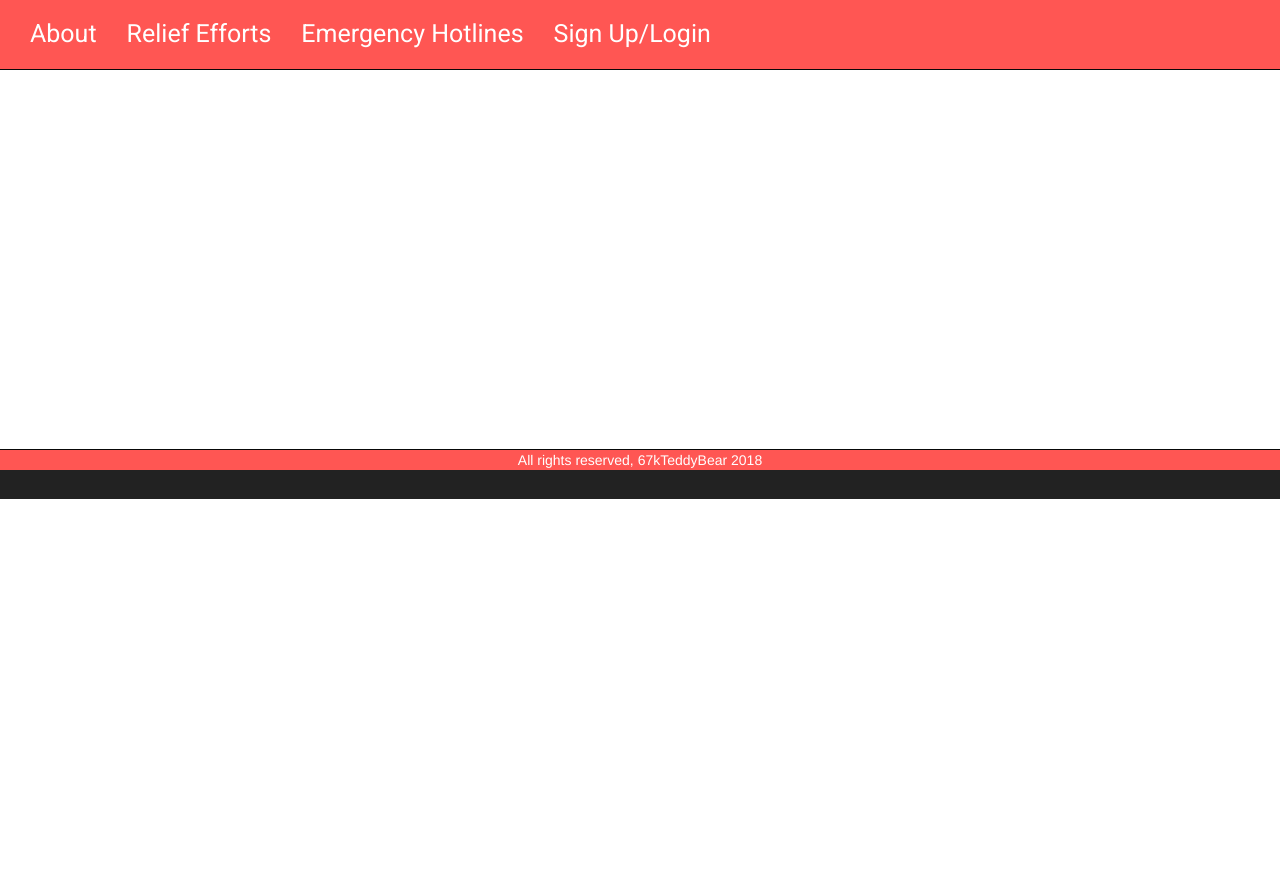
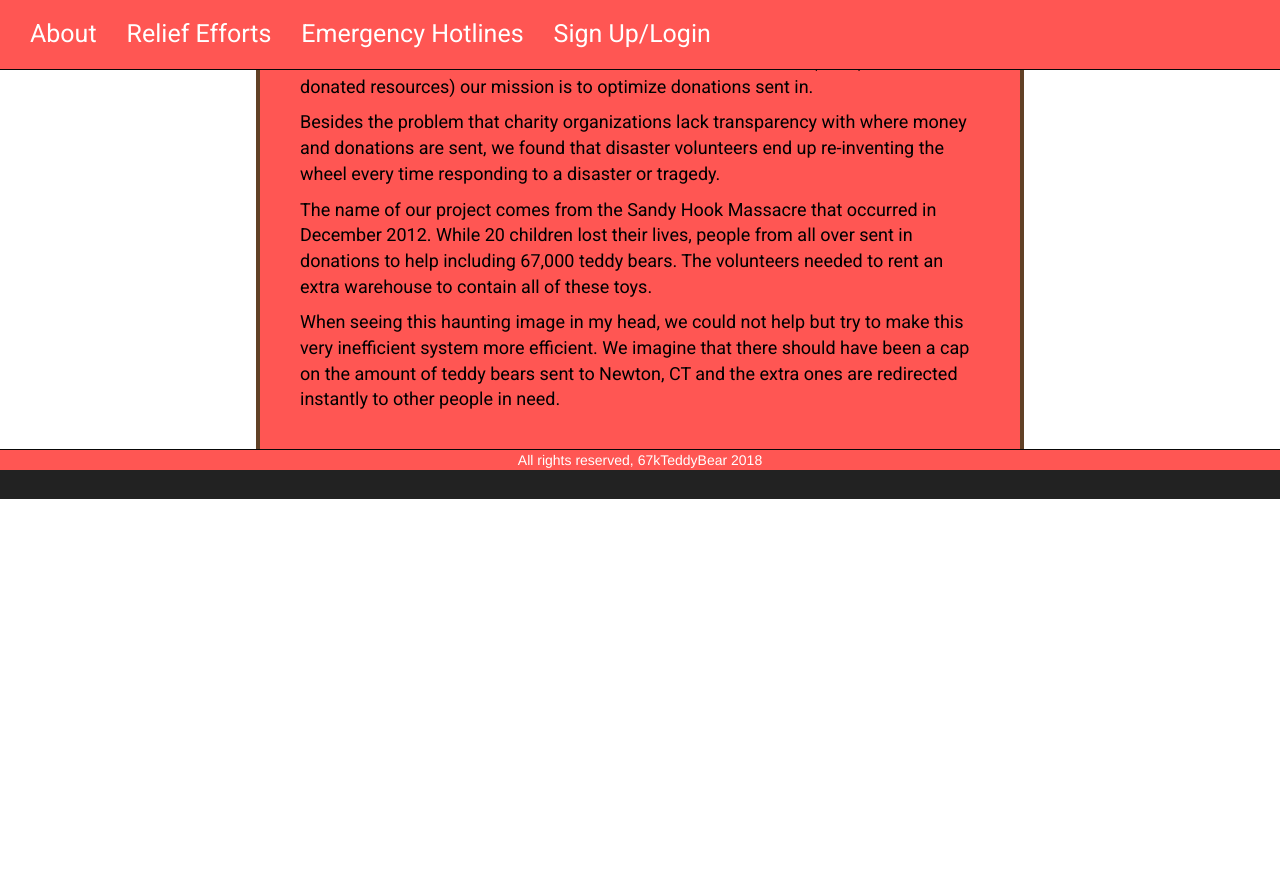
Before and after one commit to jorgeivvn/donation-manager-v2, a Django app: page /about/ in a window 1280 px wide. Shown: the part 301-1197 px from the top of the page. Run offline with Django 3.2, Linux system fonts and the light colour scheme; some libraries are stand-ins or nearby versions.

Commit message:
About section completed

```diff
--- a/donationManager/static/css/style.css
+++ b/donationManager/static/css/style.css
@@ -62,7 +62,7 @@ ul.nav li a:hover, ul.nav li a:active {
 
 .login-form-container p {
   font-size: 20px;
-  color: white;
+  color: black;
 }
 
 .login-form-container h1 {
@@ -87,3 +87,27 @@ ul.nav li a:hover, ul.nav li a:active {
 .signup-container a {
   color: white;
 }
+
+.about-section-container {
+  display: flex;
+  flex-direction: row;
+  justify-content: space-around;
+  align-items: center;
+}
+.about-container {
+  font-family: 'Roboto', sans-serif;
+  background-color: #FF5653;
+  display: flex;
+  flex-direction: column;
+  border: 4px solid #614126;
+  color: black;
+  padding: 30px 40px;
+  margin: 200px auto;
+  width: 60%;
+}
+.about-container h2 {
+  font-size: 40px;
+}
+.about-container p {
+  font-size: 18px;
+}
--- a/main_app/templates/about.html
+++ b/main_app/templates/about.html
@@ -2,6 +2,16 @@
 {% load staticfiles %}
 
 {% block content %}
-<h1>About 67K TeddyBears</h1>
-<p>Lorem ipsum dolor sit amet, consectetur adipisicing elit, sed do eiusmod tempor incididunt ut labore et dolore magna aliqua. Ut enim ad minim veniam, quis nostrud exercitation ullamco laboris nisi ut aliquip ex ea commodo consequat. Duis aute irure dolor in reprehenderit in voluptate velit esse cillum dolore eu fugiat nulla pariatur. Excepteur sint occaecat cupidatat non proident, sunt in culpa qui officia deserunt mollit anim id est laborum.</p>
+<div class="about-section-container">
+  <div class="about-container">
+    <h2>About</h2>
+    <p>In an effort to eliminate what is known as the “second disaster”, (a surplus of unused donated resources) our mission is to optimize donations sent in.</p>
+    <p>Besides the problem that charity organizations lack transparency with where money and donations are sent, we found that disaster volunteers end up re-inventing the wheel every time responding to a disaster or tragedy.</p>
+    <p>The name of our project comes from the Sandy Hook Massacre that occurred in December 2012. While 20 children lost their lives, people from all over sent in donations to help including 67,000 teddy bears. The volunteers needed to rent an extra warehouse to contain all of these toys.</p>
+    <p>When seeing this haunting image in my head, we could not help but try to make this very inefficient system more efficient. We imagine that there should have been a cap on the amount of teddy bears sent to Newton, CT and the extra ones are redirected instantly to other people in need.</p>
+  </div>
+  <!-- <div>
+    <img id="teddy-photo" src="https://i.imgur.com/QfhPKNd.jpg" height="250px" width="350px" alt="No Picture">
+  </div> -->
+</div>
 {% endblock %}
```
